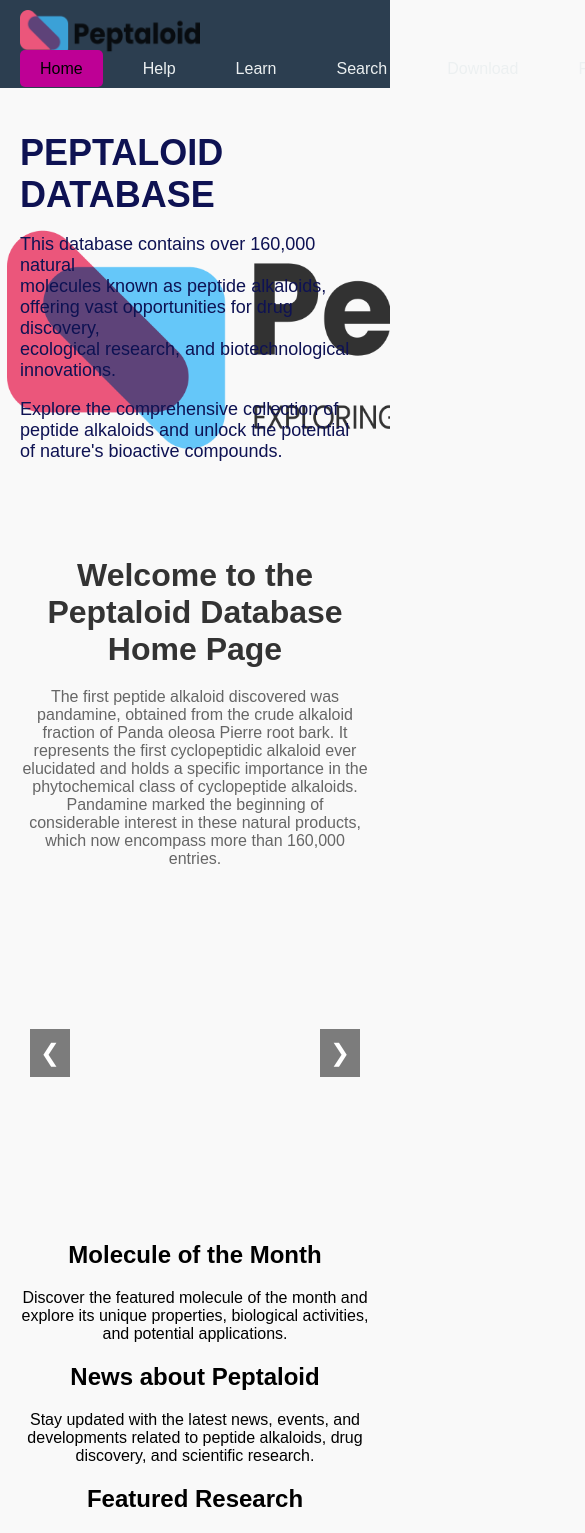
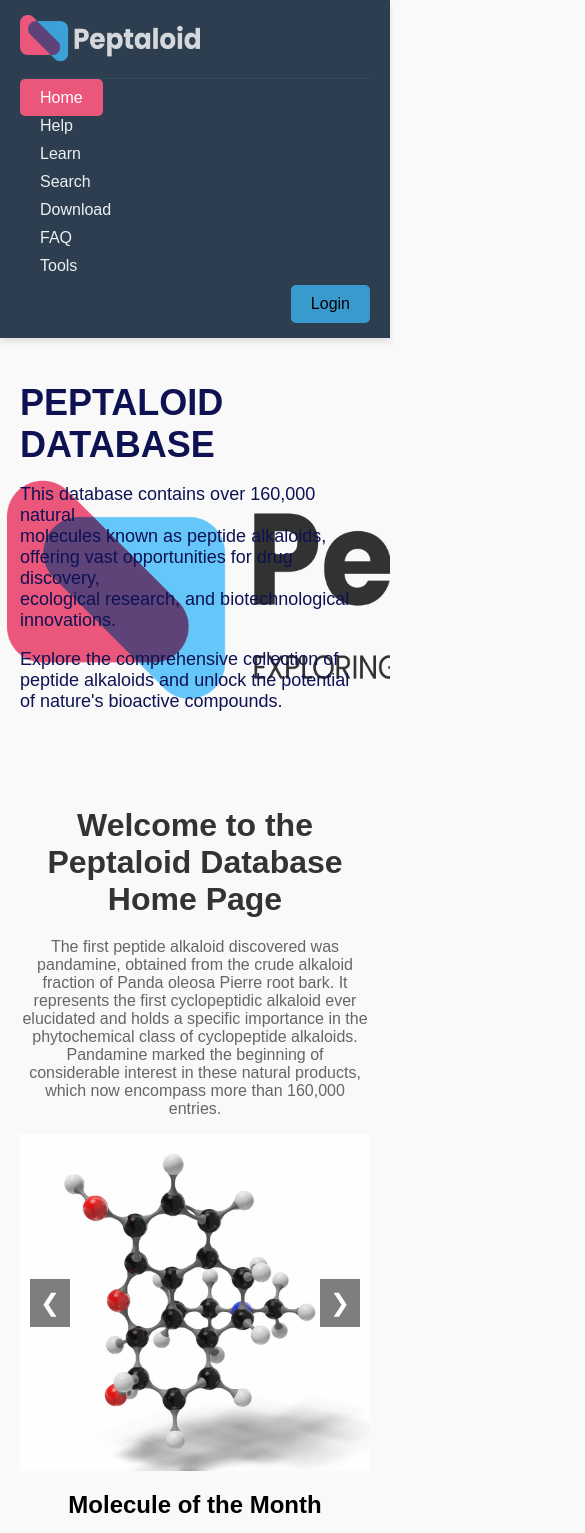
Before and after one commit to Bibhuprasadbehera/Peptaloid-database, a React (Create React App) app: page / in a window 390 px wide. Shown: the top 1533 px of the page, 585 px wide, since content can reach past the window. Built offline with nearby package versions, Linux system fonts and the light colour scheme.

Commit message:
updated navabr and carousel

```diff
--- a/src/components/Carousel.css
+++ b/src/components/Carousel.css
@@ -1,22 +1,24 @@
 /* carousel.css */
-
 .carousel {
   position: relative;
   overflow: hidden;
   width: 100%;
-    height: 40vh; /* Set height to 100vh to make the carousel span the whole viewport */
+  height: 40vh;
 }
 
 .carousel-image {
   width: 100%;
-    height: 100%; /* Make the images fill the entire carousel container */
-    object-fit: cover; /* Ensure the images maintain aspect ratio while covering the whole area */
-    opacity: 0;
-    transition: opacity 2s ease-in-out;
+  height: 100%;
+  object-fit: cover;
+  position: absolute;
+  top: 0;
+  left: 0;
+  opacity: 1;
+  transition: opacity 0.25s ease-in-out;
 }
 
-  .carousel-image.active {
-    opacity: 1;
+.carousel-image.transitioning {
+  opacity: 0;
 }
 
 .prev-button,
--- a/src/components/Carousel.js
+++ b/src/components/Carousel.js
@@ -1,43 +1,57 @@
 // Carousel.js
+import React, { useState, useEffect } from 'react';
+import './Carousel.css';
 
-import React, { useState, useEffect } from 'react';
-import './Carousel.css'; // Import carousel styles
-import image1 from '../images/molecule1.jpg'; // Sample image
-import image2 from '../images/molecule2.jpg'; // Sample image
-import image3 from '../images/molecule3.jpg'; // Sample image
+import image1 from '../images/molecule1.jpg';
+import image2 from '../images/molecule2.jpg';
+import image3 from '../images/molecule3.jpg';
 
 const Carousel = () => {
   const images = [image1, image2, image3];
   const [currentImageIndex, setCurrentImageIndex] = useState(0);
+  const [isTransitioning, setIsTransitioning] = useState(false);
 
   useEffect(() => {
     const interval = setInterval(() => {
-      setCurrentImageIndex((prevIndex) => (prevIndex === images.length - 1 ? 0 : prevIndex + 1));
+      setIsTransitioning(true);
+      setTimeout(() => {
+        setCurrentImageIndex((prevIndex) => (prevIndex === images.length - 1 ? 0 : prevIndex + 1));
+        setIsTransitioning(false);
+      }, 500); // Adjust the delay (in milliseconds) for the transition duration
     }, 3000);
 
     return () => clearInterval(interval);
   }, []);
 
   const goToPreviousImage = () => {
-    setCurrentImageIndex((prevIndex) => (prevIndex === 0 ? images.length - 1 : prevIndex - 1));
+    setIsTransitioning(true);
+    setTimeout(() => {
+      setCurrentImageIndex((prevIndex) => (prevIndex === 0 ? images.length - 1 : prevIndex - 1));
+      setIsTransitioning(false);
+    }, 500); // Adjust the delay (in milliseconds) for the transition duration
   };
 
   const goToNextImage = () => {
-    setCurrentImageIndex((prevIndex) => (prevIndex === images.length - 1 ? 0 : prevIndex + 1));
+    setIsTransitioning(true);
+    setTimeout(() => {
+      setCurrentImageIndex((prevIndex) => (prevIndex === images.length - 1 ? 0 : prevIndex + 1));
+      setIsTransitioning(false);
+    }, 500); // Adjust the delay (in milliseconds) for the transition duration
   };
 
   return (
     <div className="carousel">
-      {images.map((image, index) => (
-        <img
-          key={index}
-          src={image}
-          alt={`Molecule ${index + 1}`}
-          className={index === currentImageIndex ? 'carousel-image active' : 'carousel-image'}
-        />
-      ))}
-      <button className="prev-button" onClick={goToPreviousImage}>&#10094;</button>
-      <button className="next-button" onClick={goToNextImage}>&#10095;</button>
+      <img
+        src={images[currentImageIndex]}
+        alt={`Molecule ${currentImageIndex + 1}`}
+        className={`carousel-image ${isTransitioning ? 'transitioning' : ''}`}
+      />
+      <button className="prev-button" onClick={goToPreviousImage}>
+        &#10094;
+      </button>
+      <button className="next-button" onClick={goToNextImage}>
+        &#10095;
+      </button>
     </div>
   );
 };
--- a/src/components/Navbar.css
+++ b/src/components/Navbar.css
@@ -1,44 +1,100 @@
 /* Navbar.css */
 .navbar {
+  position: sticky;
+  top: 0;
+  display: flex;
+  flex-direction: column;
   background-color: #2c3e50;
-  padding: 10px 20px;
+  padding: 15px 20px;
+  box-shadow: 0 4px 6px rgba(0, 0, 0, 0.1); /* Add shadow for depth */
+  z-index: 2;
+}
+
+.logo-container {
+  display: flex;
+  justify-content: flex-start; /* Align the logo to the left */
+  margin-bottom: 15px; /* Increased space between logo and nav links */
+}
+
+.logo-link {
+  display: flex;
+  align-items: center;
 }
 
 .logo {
   width: 180px; /* Adjust the width as needed */
   height: auto; /* Automatically adjust the height based on the width */
-  margin-right: 20px; /* Add margin for spacing */
 }
 
-.navbar ul {
+.nav-links-container {
+  display: flex;
+  justify-content: space-between;
+  align-items: center;
+  border-top: 1px solid #34495e; /* Add a top border for separation */
+  padding-top: 10px; /* Add padding to separate the links from the border */
+}
+
+.nav-links {
+  display: flex;
   list-style-type: none;
   margin: 0;
   padding: 0;
-  display: flex;
 }
 
-.navbar li {
+.nav-links li {
   margin-right: 20px;
 }
 
-.navbar li:last-child {
+.nav-links li:last-child {
   margin-right: 0;
 }
 
-.navbar li a {
+.nav-links li a,
+.login-button {
   text-decoration: none;
   color: #ecf0f1;
   padding: 10px 20px;
   border-radius: 5px;
   transition: background-color 0.3s, color 0.3s;
+  font-weight: 500; /* Slightly bolder text */
 }
 
-.navbar li a:hover {
-  background-color: #e229ba;
+.nav-links li a:hover,
+.login-button:hover {
+  background-color: #5e4379;
   color: #fff;
 }
 
-.navbar li a.active {
-  background-color: #be0095;
-  color: #000000;
+.nav-links li a.active,
+.login-button.active {
+  background-color: #eb567b;
+  color: #fff; /* Ensure text is readable */
 }
+
+.login-button {
+  margin-left: auto; /* Push the login button to the right */
+  background-color: #399bcd; /* Distinguish the login button */
+  color: #000000; /* Ensure text is readable */
+}
+
+@media (max-width: 768px) {
+  .nav-links-container {
+    flex-direction: column;
+    align-items: flex-start;
+  }
+
+  .nav-links {
+    flex-direction: column;
+    width: 100%;
+  }
+
+  .nav-links li {
+    margin-right: 0;
+    margin-bottom: 10px;
+  }
+
+  .login-button {
+    margin-left: 0;
+    align-self: flex-end;
+  }
+}
--- a/src/components/Navbar.js
+++ b/src/components/Navbar.js
@@ -6,19 +6,23 @@
 const Navbar = () => {
   return (
     <nav className="navbar">
+      <div className="logo-container">
         <Link to="/" className="logo-link">
           <img src={logo} alt="Peptaloid" className="logo" />
         </Link>
-      <ul>
+      </div>
+      <div className="nav-links-container">
+        <ul className="nav-links">
           <li><NavLink to="/" activeClassName="active">Home</NavLink></li>
           <li><NavLink to="/help" activeClassName="active">Help</NavLink></li>
           <li><NavLink to="/learn" activeClassName="active">Learn</NavLink></li>
           <li><NavLink to="/search" activeClassName="active">Search</NavLink></li>
           <li><NavLink to="/download" activeClassName="active">Download</NavLink></li>
           <li><NavLink to="/faq" activeClassName="active">FAQ</NavLink></li>
-        <li><NavLink to="/login" activeClassName="active">Login</NavLink></li>
           <li><NavLink to="/tools" activeClassName="active">Tools</NavLink></li>
         </ul>
+        <NavLink to="/login" activeClassName="active" className="login-button">Login</NavLink>
+      </div>
     </nav>
   );
 };
```
Also changed, not shown: src/images/logo2.png. Lines whose indentation alone changed are shown as unchanged.
